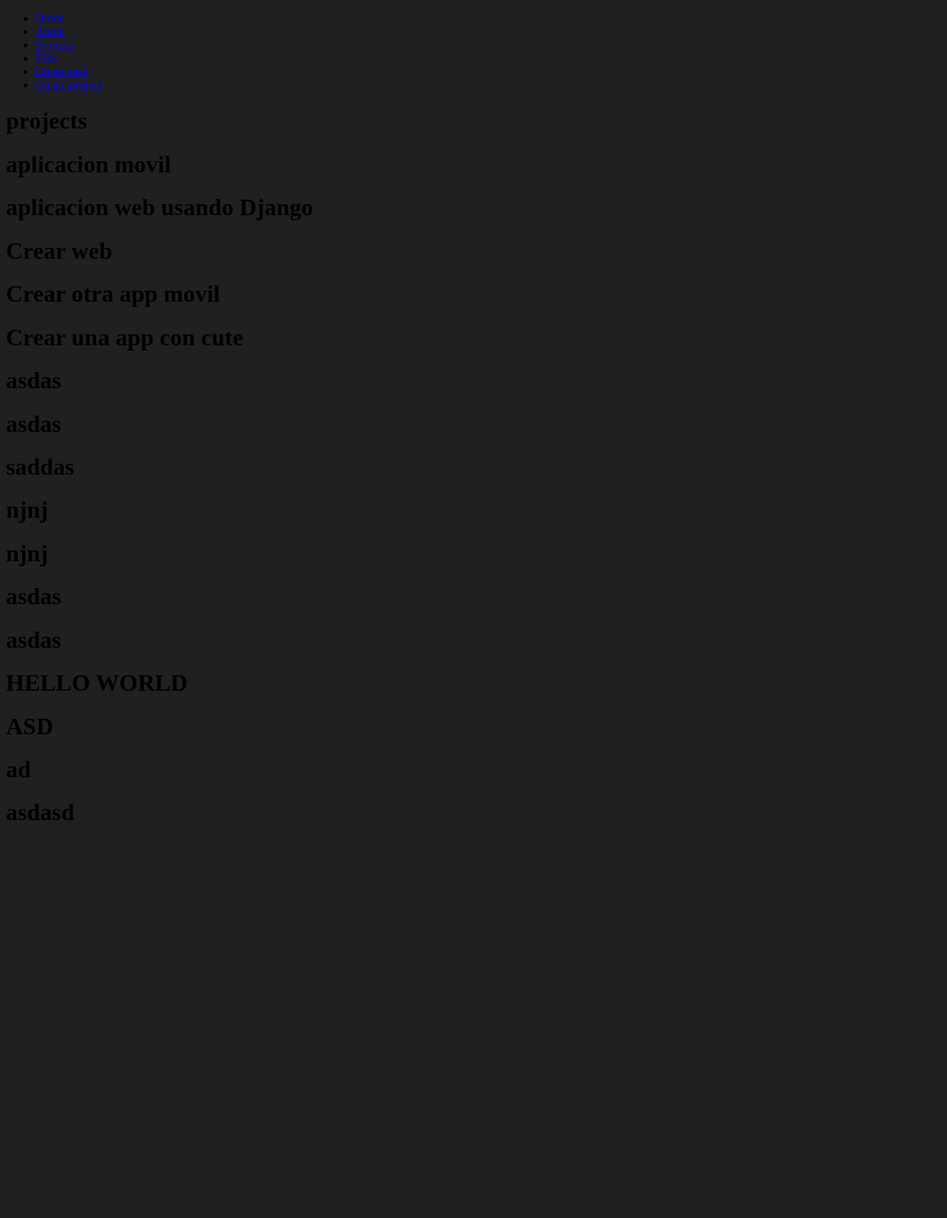
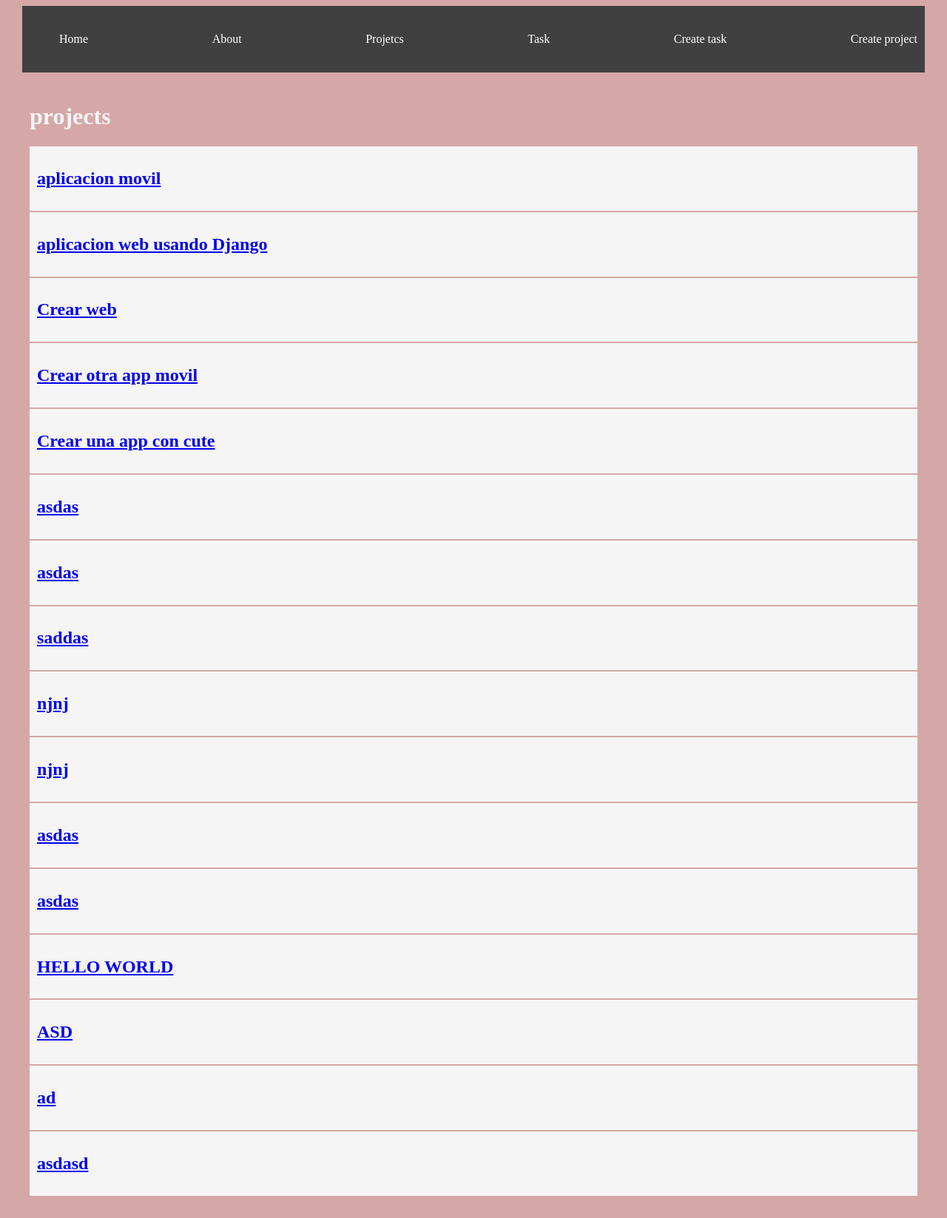
Before and after one commit to PabloBandeira/PROYECTO-FINAL-PYTHON, a Django app: page /projects/ in a window 1280 px wide. Shown: the whole page at 74% size. Before the commit the page ends 1109 px from the top, so only its background shows below. Run offline with Django 4.2, Linux system fonts and the light colour scheme; data comes from the database, SQL or seed files in the repository; both versions use the stored data as it was after the commit.

Commit message:
Cambios al 5/03

```diff
--- a/myapp/forms.py
+++ b/myapp/forms.py
@@ -2,8 +2,8 @@ from django import forms
 
 
 class CreateNewTask(forms.Form):
-    title = forms.CharField(label="Titulo de tarea", max_length=200)
-    description = forms.CharField(label="Descripción de la tarea", widget=forms.Textarea)
+    title = forms.CharField(label="Titulo de tarea", max_length=200, widget=forms.TextInput(attrs={'class': 'input'}))
+    description = forms.CharField(label="Descripción de la tarea", widget=forms.Textarea(attrs={'class': 'input'}))
 
 class CreateNewProject(forms.Form):
-    name = forms.CharField(label="Nombre del projecto", max_length=200)
+    name = forms.CharField(label="Nombre del projecto", max_length=200, widget=forms.TextInput(attrs={'class': 'input'}))
--- a/myapp/static/styles/main.css
+++ b/myapp/static/styles/main.css
@@ -1,4 +1,47 @@
 body {
-    background: #202020;
-    color: writesmoke;
+    background: #d6a7a7;
+    color: whitesmoke;
 }
+
+.navbar {
+    background: #404040;
+    padding: 5px 0;
+}
+
+.navbar ul {
+    display: flex;
+    justify-content: space-between;
+}
+
+.navbar ul li {
+    list-style: none;
+}
+
+.navbar ul li a {
+    color: white;
+    text-decoration: none;
+}
+
+.navbar ul li a:hover {
+    color: aquamarine;
+}
+
+.container {
+    max-width: 1200px;
+    margin: auto;
+    padding: 20px 10px;
+}
+
+.card {
+    background: whitesmoke;
+    color: black;
+    padding: 10px;
+    margin-bottom: 2px;
+}
+
+.input {
+    background: wheat;
+    padding: 10px;
+    text-align: center;
+    display: block;
+}
--- a/myapp/templates/layouts/base.html
+++ b/myapp/templates/layouts/base.html
@@ -10,12 +10,13 @@
     <link rel="stylesheet" href="{% static 'styles/main.css' %}">
 </head>
 <body>
-    <nav>
+
+    <nav class="navbar container">
         <ul>
             <li>
                 <a href="{% url 'index' %}">Home</a>
             </li>
-            <li>
+             <li>
                 <a href="{% url 'about' %}">About</a>
             </li>
             <li>
@@ -34,9 +35,11 @@
 
     </nav>
 
+    <main class="container">
+        {% block content %}
+        {% endblock %}
+    </main>
 
-    {% block content %}
-    {% endblock %}
 
 </body>
 </html>
--- a/myapp/templates/projects/projects.html
+++ b/myapp/templates/projects/projects.html
@@ -7,7 +7,11 @@
 
 {% for project in projects %}
 
-<h1>{{ project.name }}</h1>
+<article class="card">
+    <a href="{% url 'project_detail' project.id %}">
+        <h1>{{ project.name }}</h1>
+    </a>
+</article>
 
 {% endfor %}
 
--- a/myapp/urls.py
+++ b/myapp/urls.py
@@ -7,6 +7,7 @@ urlpatterns =[
     path('about/', views.about, name="about"),
     path('hello/<str:username>', views.hello, name="hello"),
     path('projects/', views.projects, name="projects"),
+    path('projects/<int:id>', views.project_detail, name="project_detail"),
     path('tasks/', views.tasks, name="tasks"),
     path('create_task/', views.create_task, name="create_task"),
     path('create_project/', views.create_project, name="create_project")
--- a/myapp/views.py
+++ b/myapp/views.py
@@ -60,3 +60,12 @@ def create_project(request):
     else:
         Project.objects.create(name=request.POST["name"])
         return redirect('projects')
+
+def project_detail(request, id):
+    project = get_object_or_404(Project, id=id)
+    tasks = Task.objects.filter(project_id=id)
+    print(id)
+    return render(request, 'projects/detail.html', {
+        'project': project,
+        'tasks': tasks
+    })
```
Also changed, not shown: myapp/templates/projects/detail.html (added, +14 -0 lines), db.sqlite3.
